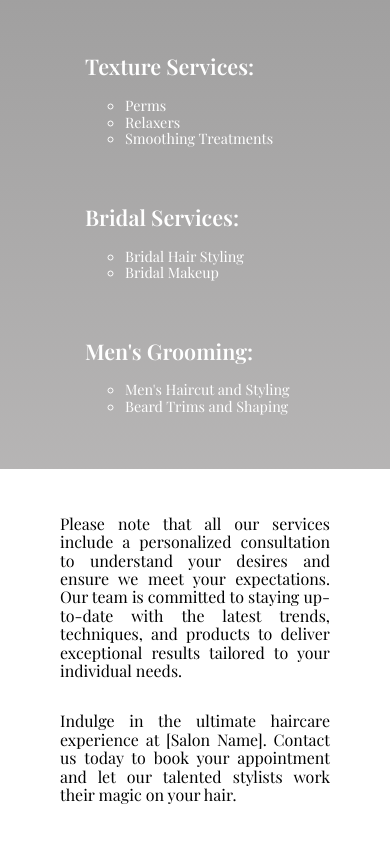
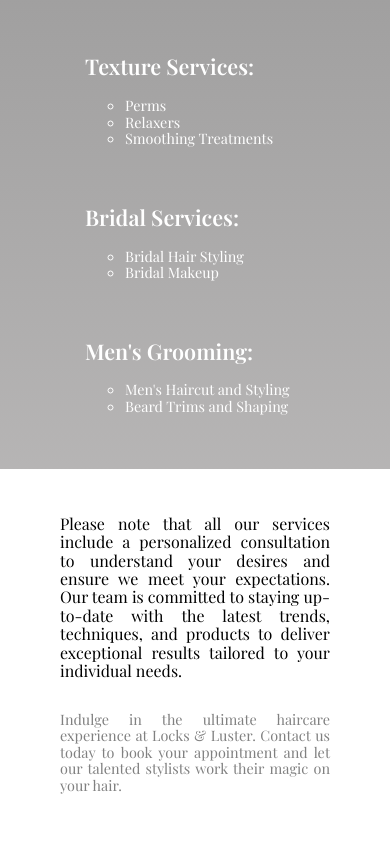
Before and after one commit to RabiaRB/Hair-Salon-Website, a plain HTML site: page services.html in a window 390 px wide. Shown: the part 1113-1955 px from the top of the page. Drawn offline with nearby package versions, Linux system fonts and the light colour scheme.

```diff
--- a/css/pages.css
+++ b/css/pages.css
@@ -125,6 +125,11 @@
     width: 30%;
     min-width: 300px;
 }
+
+.enclosing-services{
+        font-size: 0.9rem;
+        color: grey;
+}
 @media screen and (max-width: 610px) {
 
     .image-section{
--- a/services.html
+++ b/services.html
@@ -134,7 +134,7 @@
                 meet your expectations. Our team is committed to staying up-to-date with the latest trends, techniques, and
                 products to deliver exceptional results tailored to your individual needs.</p>
 
-            <p>Indulge in the ultimate haircare experience at [Salon Name]. Contact us today to book your appointment and let
+            <p class="enclosing-services">Indulge in the ultimate haircare experience at Locks & Luster. Contact us today to book your appointment and let
                 our talented stylists work their magic on your hair.</p>
         </section>
     </main>
```
